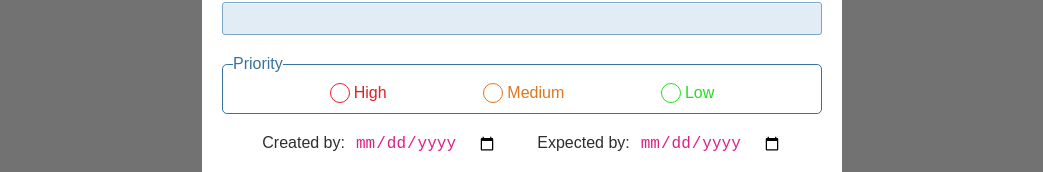
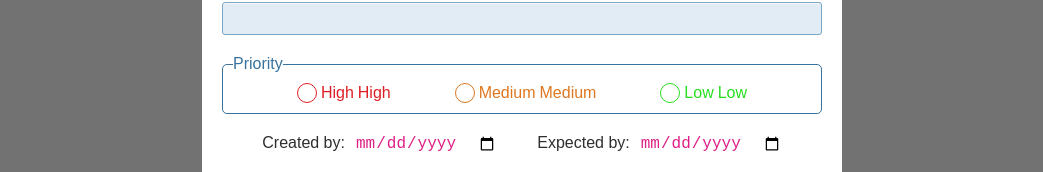
Before and after one commit to V-Babayan/todo-list, a React (Create React App) app: page /todos in a window 1280 px wide. Both pictures are taken after typing "Sample" into the empty fields and a click on the button "Create todo". Shown: the part 345-517 px from the top of the page, without its empty margins (118-1161 px from the left). Built offline with nearby package versions, Linux system fonts and the light colour scheme; no server answers.

Commit message:
fix: add react memo hoc for optiomization

```diff
--- a/src/components/core-ui/radio/Radio.jsx
+++ b/src/components/core-ui/radio/Radio.jsx
@@ -1,9 +1,23 @@
-import React from "react";
+import React, { memo } from "react";
 
-import StyledRadio from "./Radio.styled";
+import { StyledRadio, StyledLabel, StyledPriorityRadio } from "./Radio.styled";
 
-const Radio = (props) => {
-  return <StyledRadio {...props} />;
+let i = 0;
+
+const Radio = ({ id, checked, changePriority, ...props }) => {
+  console.log("radio: " + ++i);
+  return (
+    <StyledPriorityRadio>
+      <StyledRadio
+        name='priority'
+        id={id}
+        checked={checked}
+        onChange={() => changePriority(id)}
+        {...props}
+      />
+      <StyledLabel htmlFor={id}>{id}</StyledLabel>
+    </StyledPriorityRadio>
+  );
 };
 
-export default Radio;
+export default memo(Radio);
--- a/src/components/core-ui/radio/Radio.styled.js
+++ b/src/components/core-ui/radio/Radio.styled.js
@@ -18,4 +18,14 @@ const StyledRadio = styled.input.attrs({ type: "radio" })`
   transition: background 0.3s linear;
 `;
 
-export default StyledRadio;
+const StyledPriorityRadio = styled.div`
+  display: flex;
+  align-items: center;
+  gap: 4px;
+`;
+const StyledLabel = styled.label`
+  text-transform: capitalize;
+  color: ${({ htmlFor, theme }) => theme.priorityColors[htmlFor] || theme.primary.violet};
+`;
+
+export { StyledRadio, StyledPriorityRadio, StyledLabel };
```
